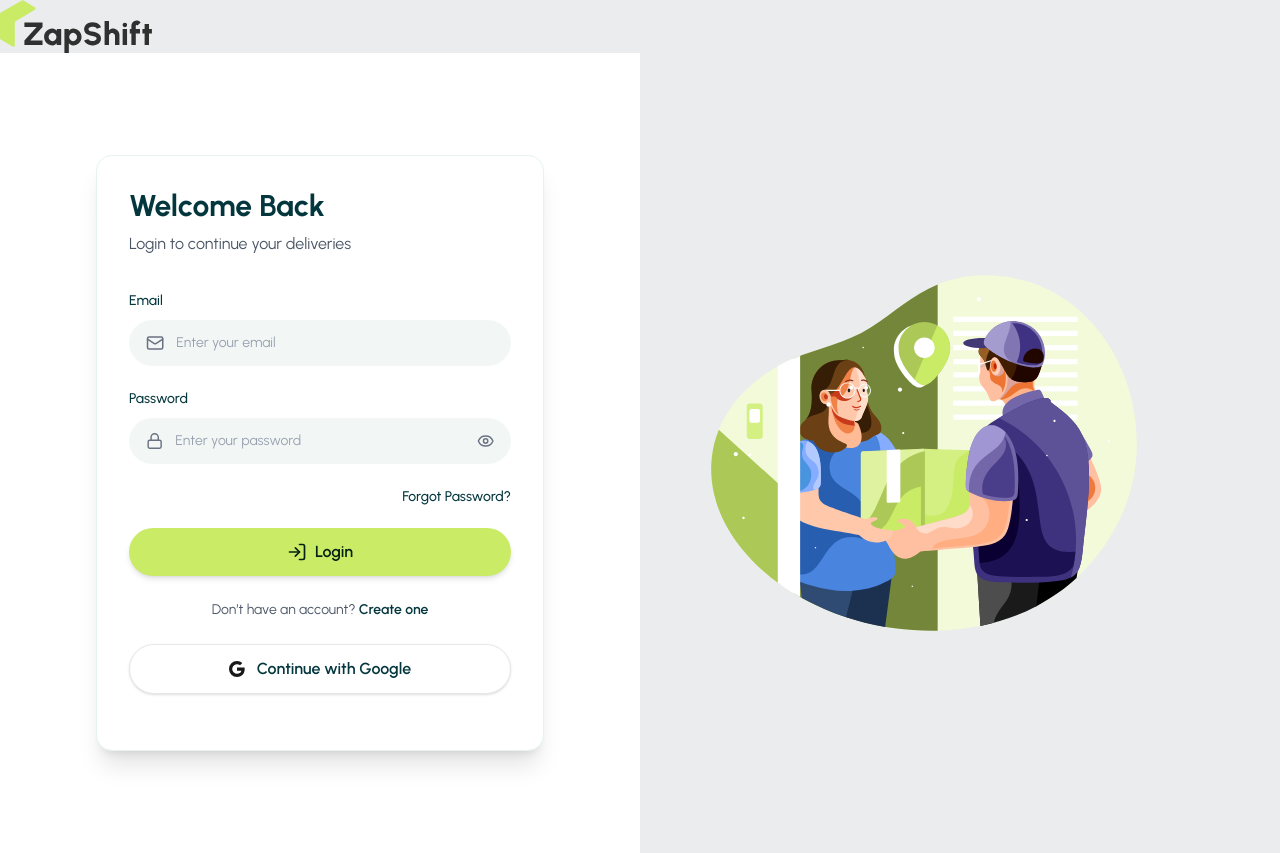
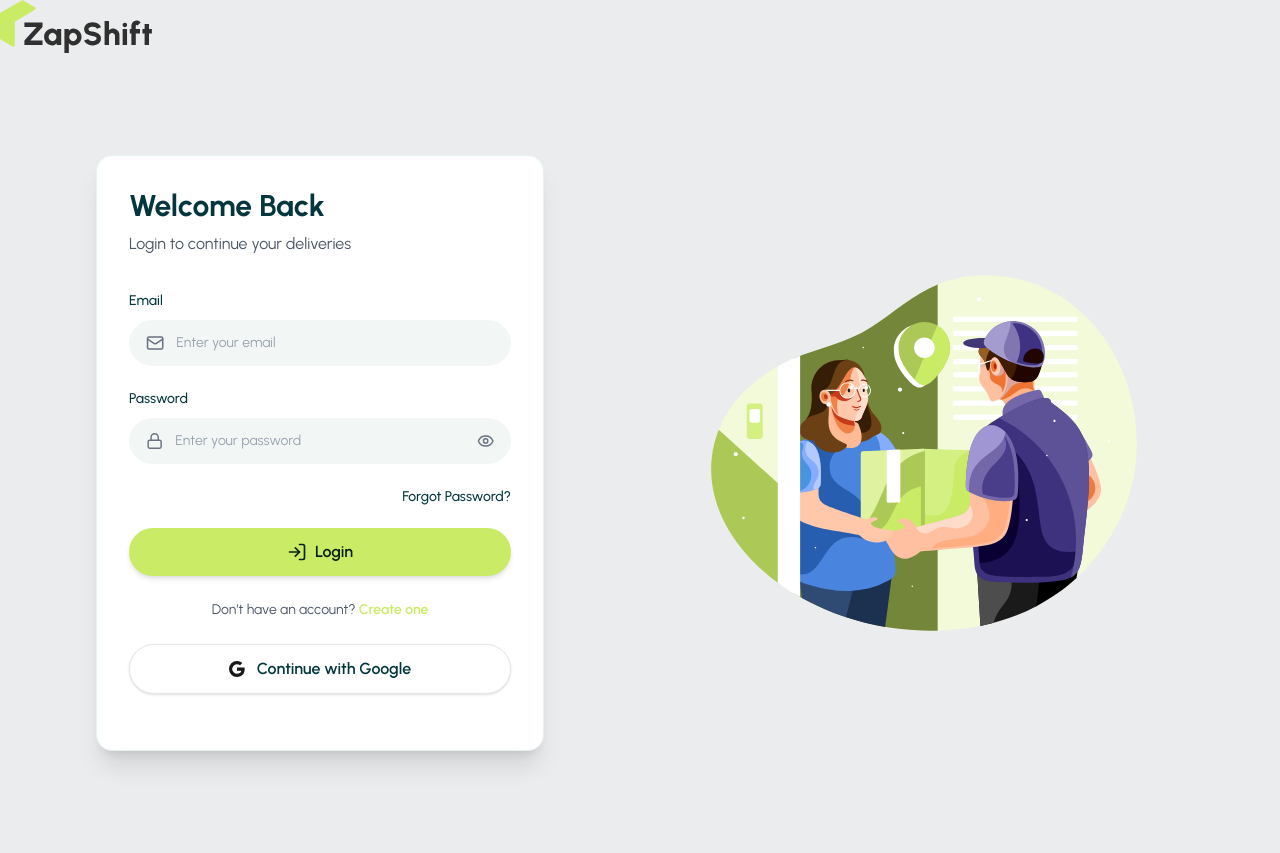
Before and after one commit to alamin-islam0/zapshift-client, a React (Vite) app: page /login in a window 1280 px wide. Built offline with nearby package versions, Linux system fonts and the light colour scheme.

Commit message:
Login and register functionalitry added using google firebase

```diff
--- a/package.json
+++ b/package.json
@@ -15,6 +15,7 @@
     "@mui/icons-material": "^7.3.5",
     "@mui/material": "^7.3.5",
     "@tailwindcss/vite": "^4.1.17",
+    "firebase": "^12.6.0",
     "leaflet": "^1.9.4",
     "lucide-react": "^0.554.0",
     "react": "^19.0.0-rc.1",
--- /dev/null
+++ b/src/context/AuthContext.jsx
@@ -0,0 +1,3 @@
+import { createContext } from "react";
+
+export const AuthContext = createContext(null)
--- /dev/null
+++ b/src/context/AuthProvider.jsx
@@ -0,0 +1,28 @@
+import React from 'react';
+import { AuthContext } from './AuthContext';
+import { createUserWithEmailAndPassword, signInWithEmailAndPassword } from 'firebase/auth';
+import { auth } from '../firebase/firebase.init';
+
+const AuthProvider = ({children}) => {
+
+    const registerUser = (email, password) => {
+        return createUserWithEmailAndPassword(auth, email, password)
+    }
+
+    const signInUser = (email, password) => {
+        return signInWithEmailAndPassword(auth, email, password)
+    }
+
+    const authInfo = {
+        registerUser,
+        signInUser,
+    }
+
+    return (
+        <AuthContext value={authInfo}>
+            {children}
+        </AuthContext>
+    );
+};
+
+export default AuthProvider;
--- /dev/null
+++ b/src/firebase/firebase.init.js
@@ -0,0 +1,16 @@
+import { initializeApp } from "firebase/app";
+import { getAuth } from "firebase/auth";
+
+const firebaseConfig = {
+  apiKey: import.meta.env.VITE_apiKey,
+  authDomain: import.meta.env.VITE_authDomain,
+  projectId: import.meta.env.VITE_projectId,
+  storageBucket: import.meta.env.VITE_storageBucket,
+  messagingSenderId: import.meta.env.VITE_messagingSenderId,
+  appId: import.meta.env.VITE_appId
+};
+
+// Initialize Firebase
+const app = initializeApp(firebaseConfig);
+// Initialize Firebase Authentication and get a reference to the service
+export const auth = getAuth(app);
--- /dev/null
+++ b/src/hooks/useAuth.jsx
@@ -0,0 +1,11 @@
+import React, { use } from 'react';
+import { AuthContext } from '../context/AuthContext';
+
+const useAuth = () => {
+
+    const authInfo = use(AuthContext);
+    return authInfo;
+
+};
+
+export default useAuth;
--- a/src/main.jsx
+++ b/src/main.jsx
@@ -4,9 +4,12 @@ import './index.css'
 import App from './App.jsx'
 import { RouterProvider } from "react-router/dom";
 import { router } from './routes/router.jsx';
+import AuthProvider from './context/AuthProvider.jsx';
 
 createRoot(document.getElementById('root')).render(
   <StrictMode>
-      <RouterProvider router={router} />
+      <AuthProvider>
+        <RouterProvider router={router} />
+      </AuthProvider>
   </StrictMode>
 )
--- a/src/pages/auth/login/Login.jsx
+++ b/src/pages/auth/login/Login.jsx
@@ -2,8 +2,12 @@ import React from "react";
 import { Mail, Lock, Eye, EyeOff, LogIn } from "lucide-react";
 import { BsGoogle } from "react-icons/bs";
 import { useForm } from "react-hook-form";
+import useAuth from "../../../hooks/useAuth";
 
 const Login = () => {
+
+  const { signInUser } = useAuth();
+
   const [showPassword, setShowPassword] = React.useState(false);
 
   const {
@@ -11,12 +15,20 @@ const Login = () => {
     handleSubmit,
     formState: { errors },
   } = useForm();
+
   const handleLogin = (data) => {
     console.log("after submit", data);
+    signInUser(data.email, data.password)
+    .then(result => {
+        console.log(result)
+    })
+    .catch(error => {
+        console.log(error)
+    })
   };
 
   return (
-    <div className="min-h-screen flex items-center justify-center bg-white px-6 py-10">
+    <div className="min-h-screen flex items-center justify-center px-6 py-10">
       <div className="w-full max-w-md bg-white p-8 rounded-2xl shadow-xl border border-[#E6F3F3]">
         {/* Title */}
         <h2 className="text-3xl font-bold text-[#03373d] mb-2 text-left">
@@ -118,7 +130,7 @@ const Login = () => {
           Don’t have an account?{" "}
           <a
             href="/register"
-            className="text-[#03373d] font-semibold hover:underline"
+            className="text-primary font-semibold hover:underline"
           >
             Create one
           </a>
--- a/src/pages/auth/register/Register.jsx
+++ b/src/pages/auth/register/Register.jsx
@@ -3,8 +3,12 @@ import { Mail, Lock, Eye, EyeOff, LogIn } from "lucide-react";
 import { BsGoogle } from "react-icons/bs";
 import { useForm } from "react-hook-form";
 import { FaRegUser } from "react-icons/fa";
+import useAuth from "../../../hooks/useAuth";
 
 const Register = () => {
+
+  const { registerUser } = useAuth();
+
   const [showPassword, setShowPassword] = React.useState(false);
 
   const {
@@ -12,8 +16,16 @@ const Register = () => {
     handleSubmit,
     formState: { errors },
   } = useForm();
+
   const handleRegister = (data) => {
     console.log("after submit", data);
+    registerUser(data.email, data.password)
+    .then(result => {
+        console.log(result)
+    })
+    .catch(error => {
+        console.log(error)
+    })
   };
 
   return (
@@ -133,7 +145,7 @@ const Register = () => {
           Already have an account?{" "}
           <a
             href="/login"
-            className="text-[#03373d] font-semibold hover:underline"
+            className="text-primary font-semibold hover:underline"
           >
             Login
           </a>
```
Also changed, not shown: 2 other files (tests, documents, lock files or other folders).
